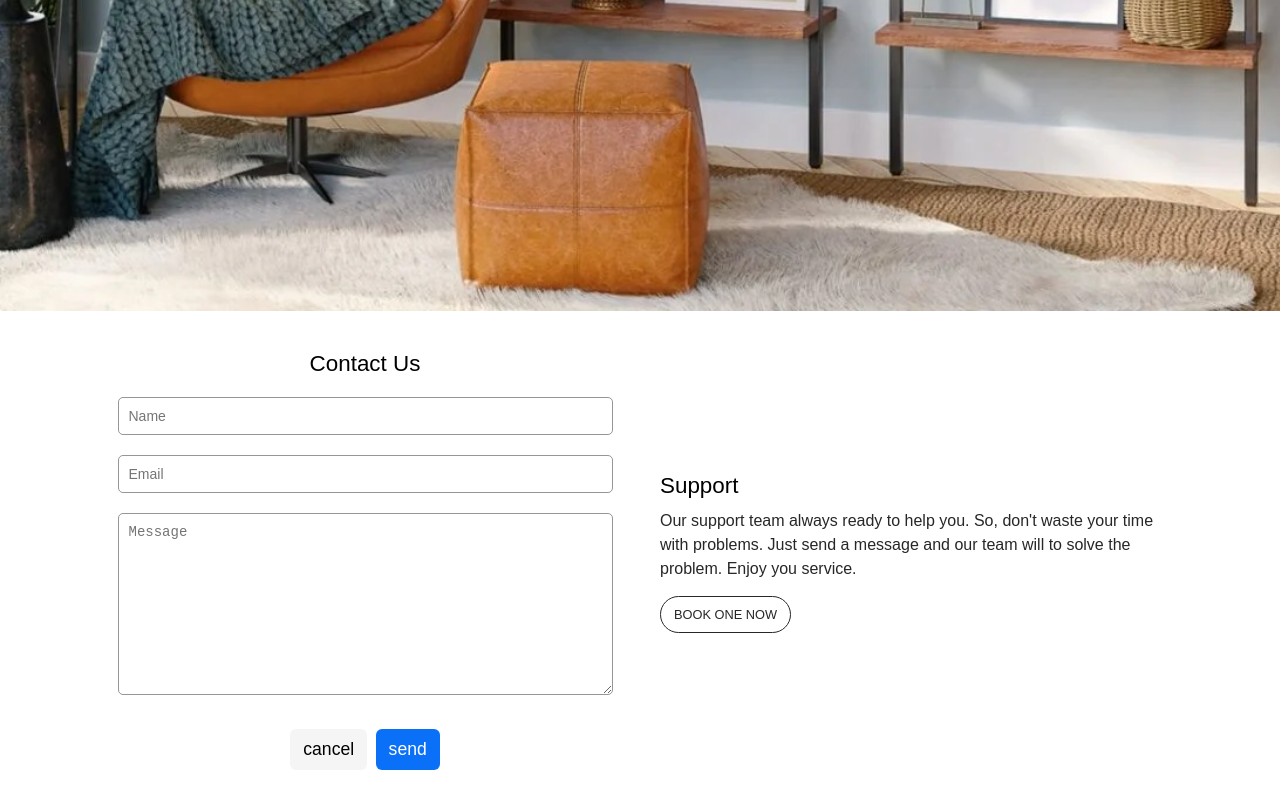
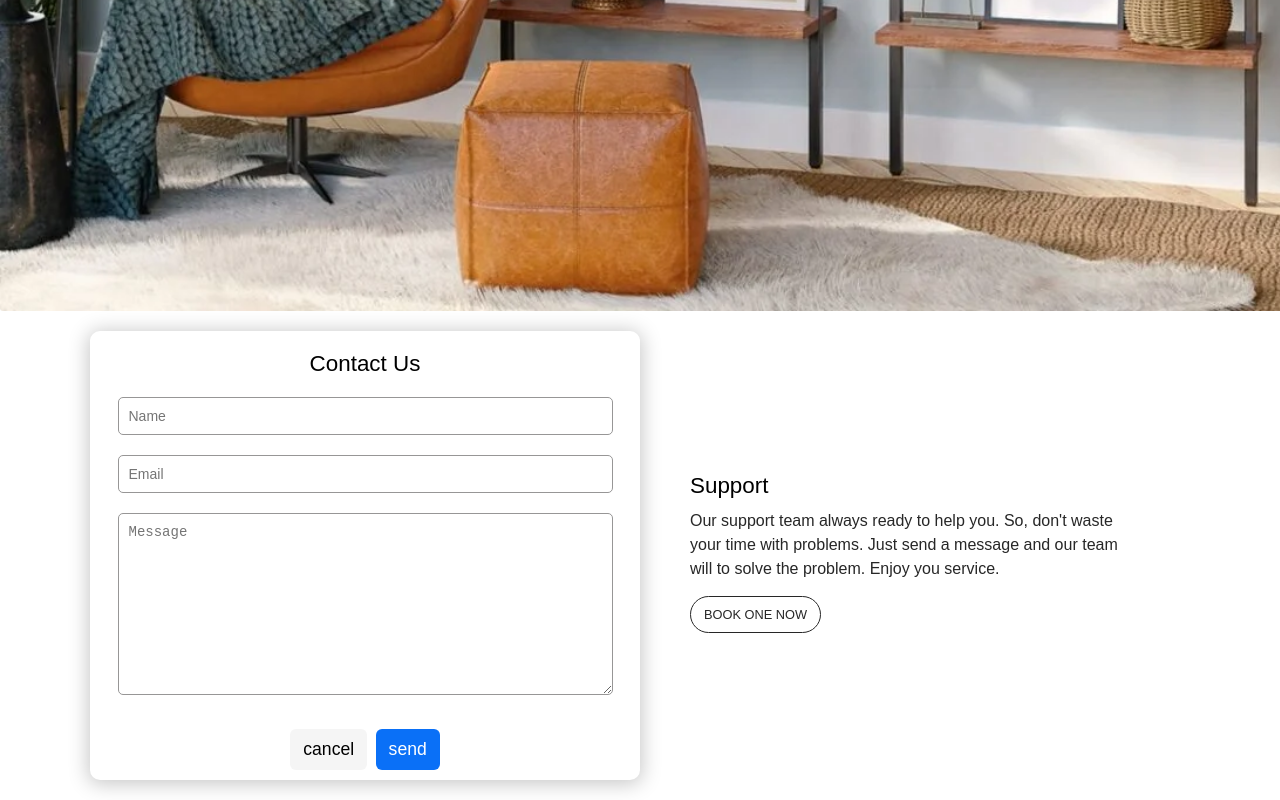
Before and after one commit to Riadul-Islam-551/wagon, a plain HTML site: page index.html in a window 1280 px wide. Shown: the part 3726-4526 px from the top of the page. Drawn offline with Linux system fonts and the light colour scheme.

Commit message:
modify the contact form

```diff
--- a/style.css
+++ b/style.css
@@ -404,7 +404,7 @@
 
 ...........CONTACT PART........ */
 .contact {
-  margin: 0 auto;
+  margin: 20px auto;
   width: 1100px;
   display: flex;
   font-family: sans-serif;
@@ -415,6 +415,8 @@
   justify-content: center;
   align-items: center;
   flex-direction: column;
+  border-radius: 10px;
+  box-shadow: 0px 2px 20px 2px rgb(199, 199, 199);
 }
 .contact .left h4 {
   margin: 0 auto;
@@ -466,7 +468,7 @@
   justify-content: center;
   align-items: flex-start;
   flex-direction: column;
-  padding: 20px;
+  padding: 50px;
 }
 .contact .right h4 {
   margin: 0 auto;
```
